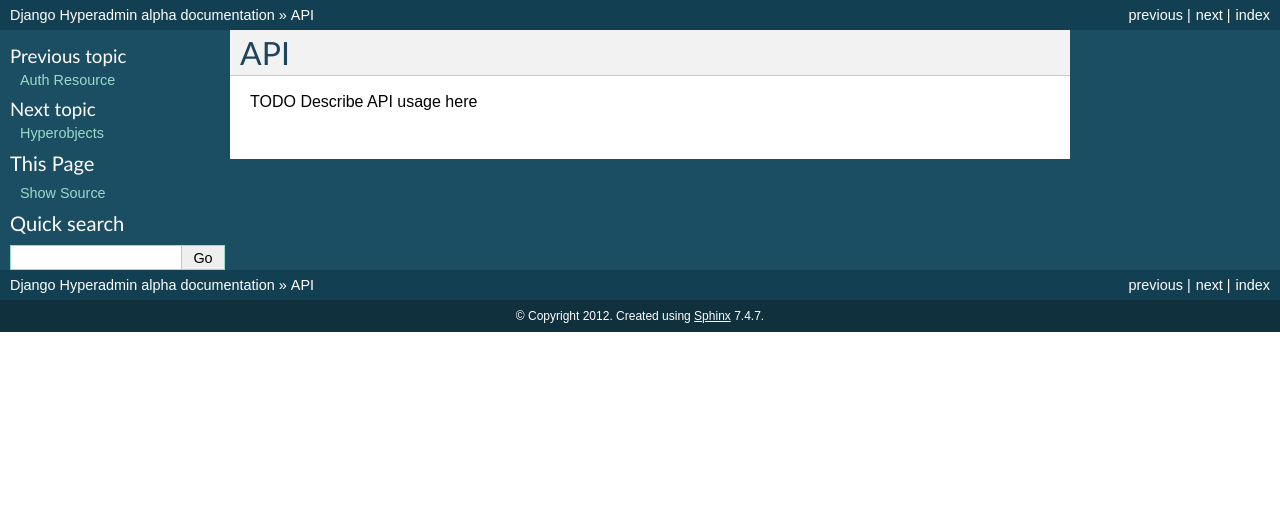
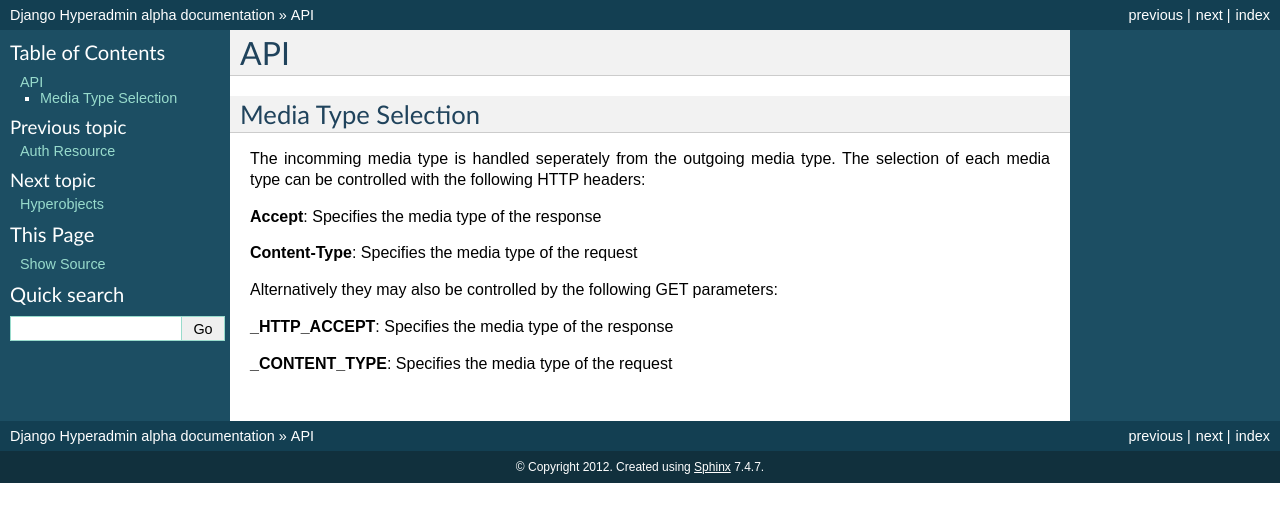
Before and after one commit to zbyte64/django-hyperadmin, a Sphinx documentation site: the page built from docs/source/manual/api.rst, in a window 1280 px wide. Shown: the top 522 px of the page. Built offline with Sphinx 7.4.7, drawn with Linux system fonts in a browser that asks for light colours.

Commit message:
doc updates [skip-ci]

```diff
--- a/docs/source/manual/api.rst
+++ b/docs/source/manual/api.rst
@@ -2,4 +2,17 @@
 API
 ===
 
-TODO Describe API usage here
+Media Type Selection
+====================
+
+The incomming media type is handled seperately from the outgoing media type. The selection of each media type can be controlled with the following HTTP headers:
+
+**Accept**: Specifies the media type of the response
+
+**Content-Type**: Specifies the media type of the request
+
+Alternatively they may also be controlled by the following GET parameters:
+
+**_HTTP_ACCEPT**: Specifies the media type of the response
+
+**_CONTENT_TYPE**: Specifies the media type of the request
--- a/docs/source/manual/resources/auth.rst
+++ b/docs/source/manual/resources/auth.rst
@@ -4,6 +4,9 @@ Auth Resource
 
 .. automodule:: hyperadmin.resources.auth.auth
 
+Methods
+-------
+
 .. autoclass:: AuthResource
    :members:
    :undoc-members:
```
Also changed, not shown: docs/source/manual/resources/applications.rst (+19 -0 lines), docs/source/manual/resources/models.rst (+20 -4 lines), docs/source/manual/resources/storages.rst (+10 -4 lines).
